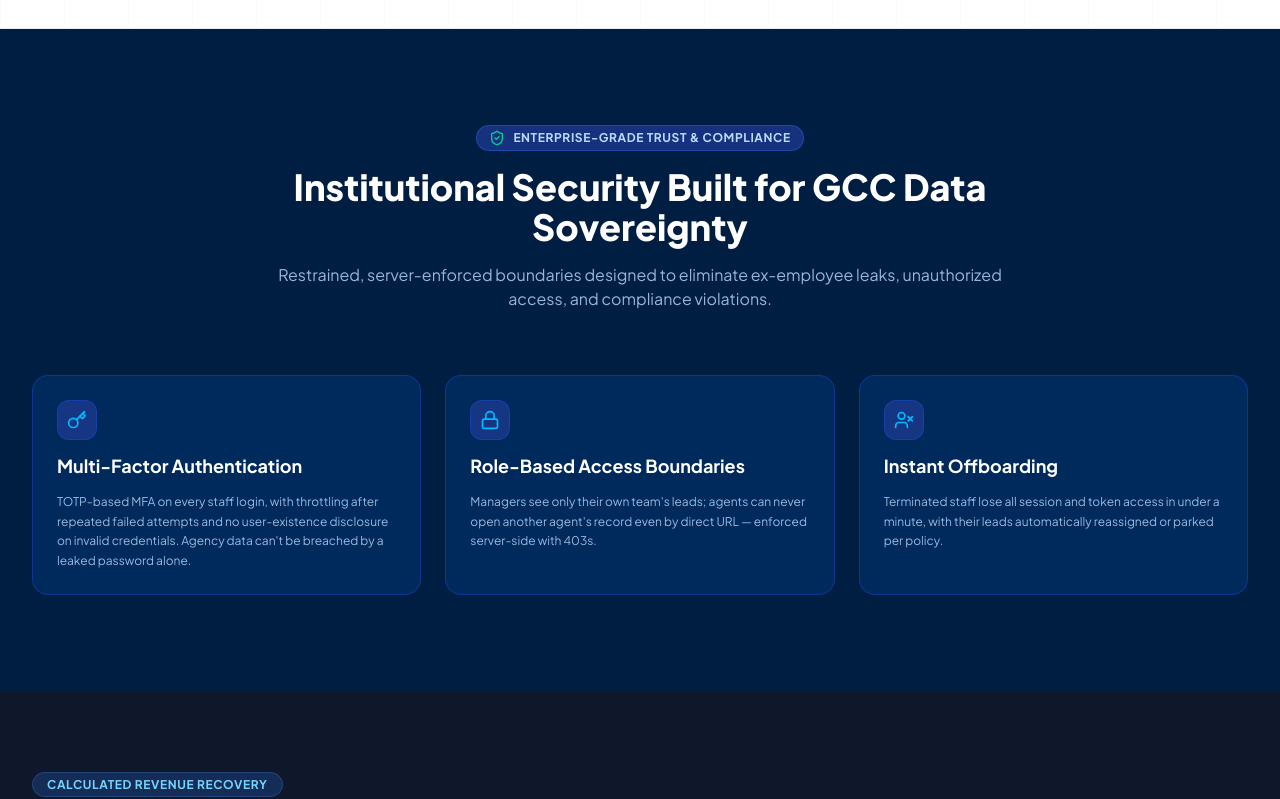
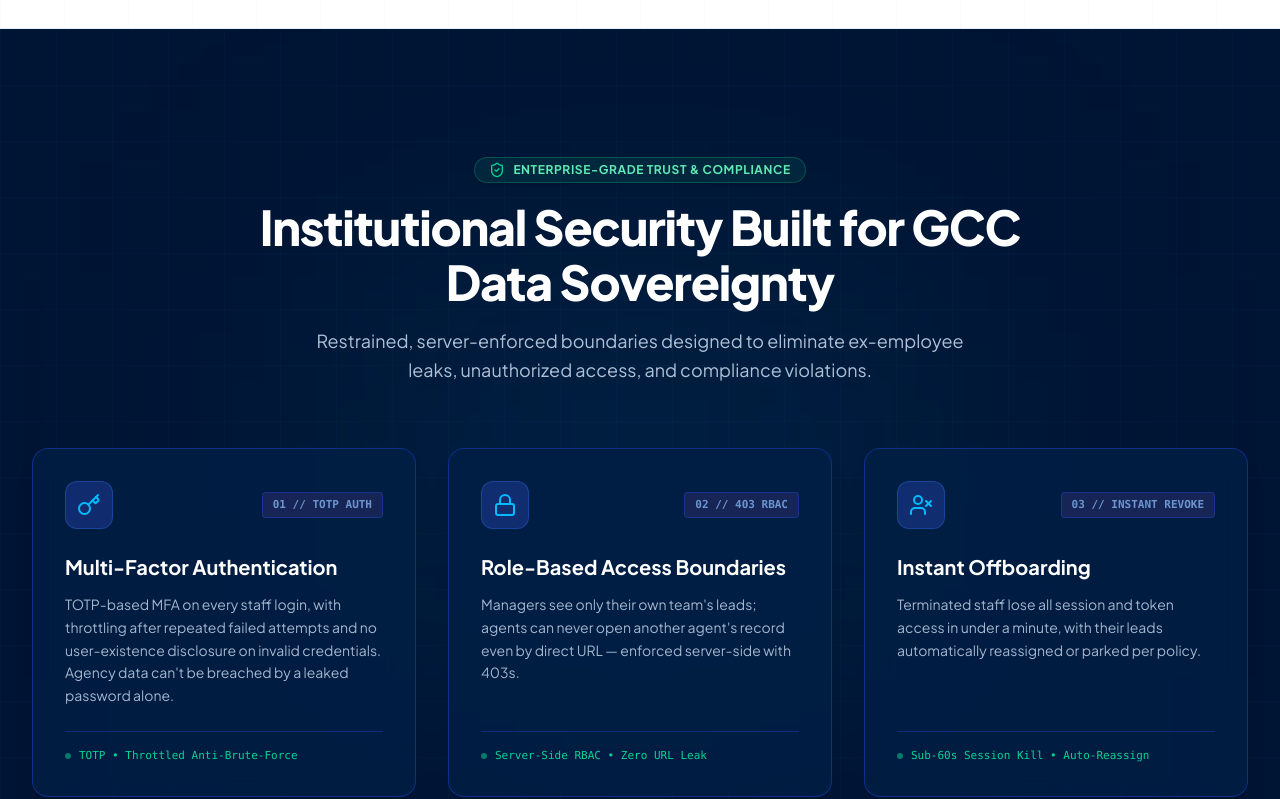
Before and after one commit to mwaqarkt/aqarqore-landing-page, a React (Vite) app: page / in a window 1280 px wide. Shown: the part 5540-6339 px from the top of the page. Built offline with nearby package versions, Linux system fonts and the light colour scheme.

Commit message:
feat: redesign Security section into institutional GCC data sovereignty vault

```diff
--- a/src/App.jsx
+++ b/src/App.jsx
@@ -1329,51 +1329,122 @@ export default function App() {
       {/* -------------------------------------------------------------------------- */}
       {/* 6. SECURITY & TRUST SECTION                                               */}
       {/* -------------------------------------------------------------------------- */}
-      <section id="security" className="py-24 bg-[#001D42] text-white">
-        <div className="max-w-7xl mx-auto px-4 sm:px-6 lg:px-8">
-          <div className="text-center max-w-3xl mx-auto space-y-4 mb-16">
-            <div className="inline-flex items-center gap-2 px-3 py-1 rounded-full bg-blue-900/80 border border-blue-500/30 text-blue-200 text-xs font-bold uppercase tracking-wider">
-              <ShieldCheck className="w-4 h-4 text-emerald-400" /> Enterprise-Grade Trust & Compliance
-            </div>
-            <h2 className="text-3xl sm:text-4xl font-extrabold text-white">
+      <section id="security" className="py-24 sm:py-32 bg-[#001433] text-white relative border-b border-blue-950/80 overflow-hidden">
+        {/* Subtle Decorative Security Grid & Ambient Radial Cyan Glow */}
+        <div className="absolute inset-0 bg-[linear-gradient(to_right,rgba(56,189,248,0.03)_1px,transparent_1px),linear-gradient(to_bottom,rgba(56,189,248,0.03)_1px,transparent_1px)] bg-[size:3.5rem_3.5rem] pointer-events-none" />
+        <div className="absolute top-1/2 left-1/2 -translate-x-1/2 -translate-y-1/2 w-[600px] h-[400px] bg-sky-500/10 blur-[140px] pointer-events-none" />
+
+        <div className="max-w-7xl mx-auto px-4 sm:px-6 lg:px-8 relative z-10">
+
+          {/* Section Header */}
+          <motion.div
+            className="text-center max-w-3xl mx-auto space-y-4 mb-16"
+            initial={{ opacity: 0, y: 20 }}
+            whileInView={{ opacity: 1, y: 0 }}
+            viewport={{ once: true, amount: 0.3 }}
+            transition={{ duration: 0.6 }}
+          >
+            <div className="inline-flex items-center gap-2 px-3.5 py-1 rounded-full bg-emerald-500/10 border border-emerald-500/30 text-emerald-300 text-xs font-bold uppercase tracking-wider shadow-sm">
+              <ShieldCheck className="w-4 h-4 text-emerald-400 shrink-0" /> Enterprise-Grade Trust & Compliance
+            </div>
+            <h2 className="text-3xl sm:text-4xl lg:text-5xl font-extrabold text-white tracking-tight leading-[1.15]">
               Institutional Security Built for GCC Data Sovereignty
             </h2>
-            <p className="text-blue-200/80 text-base">
+            <p className="text-blue-100/80 text-base sm:text-lg leading-relaxed max-w-2xl mx-auto">
               Restrained, server-enforced boundaries designed to eliminate ex-employee leaks, unauthorized access, and compliance violations.
             </p>
-          </div>
-
-          <div className="grid grid-cols-1 md:grid-cols-2 lg:grid-cols-3 gap-6">
-            <div className="bg-[#003068]/70 p-6 rounded-2xl border border-blue-800/60 space-y-3">
-              <div className="w-10 h-10 rounded-xl bg-blue-900/80 text-sky-400 flex items-center justify-center border border-blue-600/30">
-                <Key className="w-5 h-5" />
-              </div>
-              <h3 className="text-lg font-bold text-white">Multi-Factor Authentication</h3>
-              <p className="text-xs text-blue-200/80 leading-relaxed">
+          </motion.div>
+
+          {/* 3 Institutional Security Pillars */}
+          <motion.div
+            className="grid grid-cols-1 md:grid-cols-2 lg:grid-cols-3 gap-6 lg:gap-8"
+            initial="hidden"
+            whileInView="visible"
+            viewport={{ once: true, amount: 0.2 }}
+            variants={staggerContainer}
+          >
+            {/* Security Pillar 01 */}
+            <motion.div
+              variants={fadeInUp}
+              className="bg-[#001E45]/80 hover:bg-[#002654] p-7 sm:p-8 rounded-2xl border border-blue-800/60 hover:border-sky-400/40 backdrop-blur-md transition-all duration-300 shadow-xl hover:-translate-y-1 hover:shadow-2xl flex flex-col justify-between group"
+            >
+              <div>
+                <div className="flex items-center justify-between mb-6">
+                  <div className="w-12 h-12 rounded-xl bg-blue-900/60 border border-blue-500/30 text-sky-400 group-hover:text-emerald-300 group-hover:border-emerald-500/40 flex items-center justify-center transition-all">
+                    <Key className="w-6 h-6" />
+                  </div>
+                  <span className="text-[11px] font-mono font-bold text-blue-300/70 bg-blue-950 px-2.5 py-1 rounded border border-blue-800/60">
+                    01 // TOTP AUTH
+                  </span>
+                </div>
+                <h3 className="text-xl font-bold text-white group-hover:text-sky-100 transition-colors mb-3">
+                  Multi-Factor Authentication
+                </h3>
+                <p className="text-sm text-blue-100/75 leading-relaxed font-normal">
                   TOTP-based MFA on every staff login, with throttling after repeated failed attempts and no user-existence disclosure on invalid credentials. Agency data can't be breached by a leaked password alone.
                 </p>
               </div>
-
-            <div className="bg-[#003068]/70 p-6 rounded-2xl border border-blue-800/60 space-y-3">
-              <div className="w-10 h-10 rounded-xl bg-blue-900/80 text-sky-400 flex items-center justify-center border border-blue-600/30">
-                <Lock className="w-5 h-5" />
-              </div>
-              <h3 className="text-lg font-bold text-white">Role-Based Access Boundaries</h3>
-              <p className="text-xs text-blue-200/80 leading-relaxed">
+              <div className="mt-6 pt-4 border-t border-blue-800/50 flex items-center gap-2 text-[11px] font-mono text-emerald-400">
+                <div className="w-1.5 h-1.5 rounded-full bg-emerald-400 animate-pulse" />
+                <span>TOTP • Throttled Anti-Brute-Force</span>
+              </div>
+            </motion.div>
+
+            {/* Security Pillar 02 */}
+            <motion.div
+              variants={fadeInUp}
+              className="bg-[#001E45]/80 hover:bg-[#002654] p-7 sm:p-8 rounded-2xl border border-blue-800/60 hover:border-sky-400/40 backdrop-blur-md transition-all duration-300 shadow-xl hover:-translate-y-1 hover:shadow-2xl flex flex-col justify-between group"
+            >
+              <div>
+                <div className="flex items-center justify-between mb-6">
+                  <div className="w-12 h-12 rounded-xl bg-blue-900/60 border border-blue-500/30 text-sky-400 group-hover:text-emerald-300 group-hover:border-emerald-500/40 flex items-center justify-center transition-all">
+                    <Lock className="w-6 h-6" />
+                  </div>
+                  <span className="text-[11px] font-mono font-bold text-blue-300/70 bg-blue-950 px-2.5 py-1 rounded border border-blue-800/60">
+                    02 // 403 RBAC
+                  </span>
+                </div>
+                <h3 className="text-xl font-bold text-white group-hover:text-sky-100 transition-colors mb-3">
+                  Role-Based Access Boundaries
+                </h3>
+                <p className="text-sm text-blue-100/75 leading-relaxed font-normal">
                   Managers see only their own team's leads; agents can never open another agent's record even by direct URL — enforced server-side with 403s.
                 </p>
               </div>
-
-            <div className="bg-[#003068]/70 p-6 rounded-2xl border border-blue-800/60 space-y-3">
-              <div className="w-10 h-10 rounded-xl bg-blue-900/80 text-sky-400 flex items-center justify-center border border-blue-600/30">
-                <UserX className="w-5 h-5" />
-              </div>
-              <h3 className="text-lg font-bold text-white">Instant Offboarding</h3>
-              <p className="text-xs text-blue-200/80 leading-relaxed">
+              <div className="mt-6 pt-4 border-t border-blue-800/50 flex items-center gap-2 text-[11px] font-mono text-emerald-400">
+                <div className="w-1.5 h-1.5 rounded-full bg-emerald-400 animate-pulse" />
+                <span>Server-Side RBAC • Zero URL Leak</span>
+              </div>
+            </motion.div>
+
+            {/* Security Pillar 03 */}
+            <motion.div
+              variants={fadeInUp}
+              className="bg-[#001E45]/80 hover:bg-[#002654] p-7 sm:p-8 rounded-2xl border border-blue-800/60 hover:border-sky-400/40 backdrop-blur-md transition-all duration-300 shadow-xl hover:-translate-y-1 hover:shadow-2xl flex flex-col justify-between group"
+            >
+              <div>
+                <div className="flex items-center justify-between mb-6">
+                  <div className="w-12 h-12 rounded-xl bg-blue-900/60 border border-blue-500/30 text-sky-400 group-hover:text-emerald-300 group-hover:border-emerald-500/40 flex items-center justify-center transition-all">
+                    <UserX className="w-6 h-6" />
+                  </div>
+                  <span className="text-[11px] font-mono font-bold text-blue-300/70 bg-blue-950 px-2.5 py-1 rounded border border-blue-800/60">
+                    03 // INSTANT REVOKE
+                  </span>
+                </div>
+                <h3 className="text-xl font-bold text-white group-hover:text-sky-100 transition-colors mb-3">
+                  Instant Offboarding
+                </h3>
+                <p className="text-sm text-blue-100/75 leading-relaxed font-normal">
                   Terminated staff lose all session and token access in under a minute, with their leads automatically reassigned or parked per policy.
                 </p>
               </div>
-          </div>
+              <div className="mt-6 pt-4 border-t border-blue-800/50 flex items-center gap-2 text-[11px] font-mono text-emerald-400">
+                <div className="w-1.5 h-1.5 rounded-full bg-emerald-400 animate-pulse" />
+                <span>Sub-60s Session Kill • Auto-Reassign</span>
+              </div>
+            </motion.div>
+          </motion.div>
+
         </div>
       </section>
 
```
Lines whose indentation alone changed are shown as unchanged.
